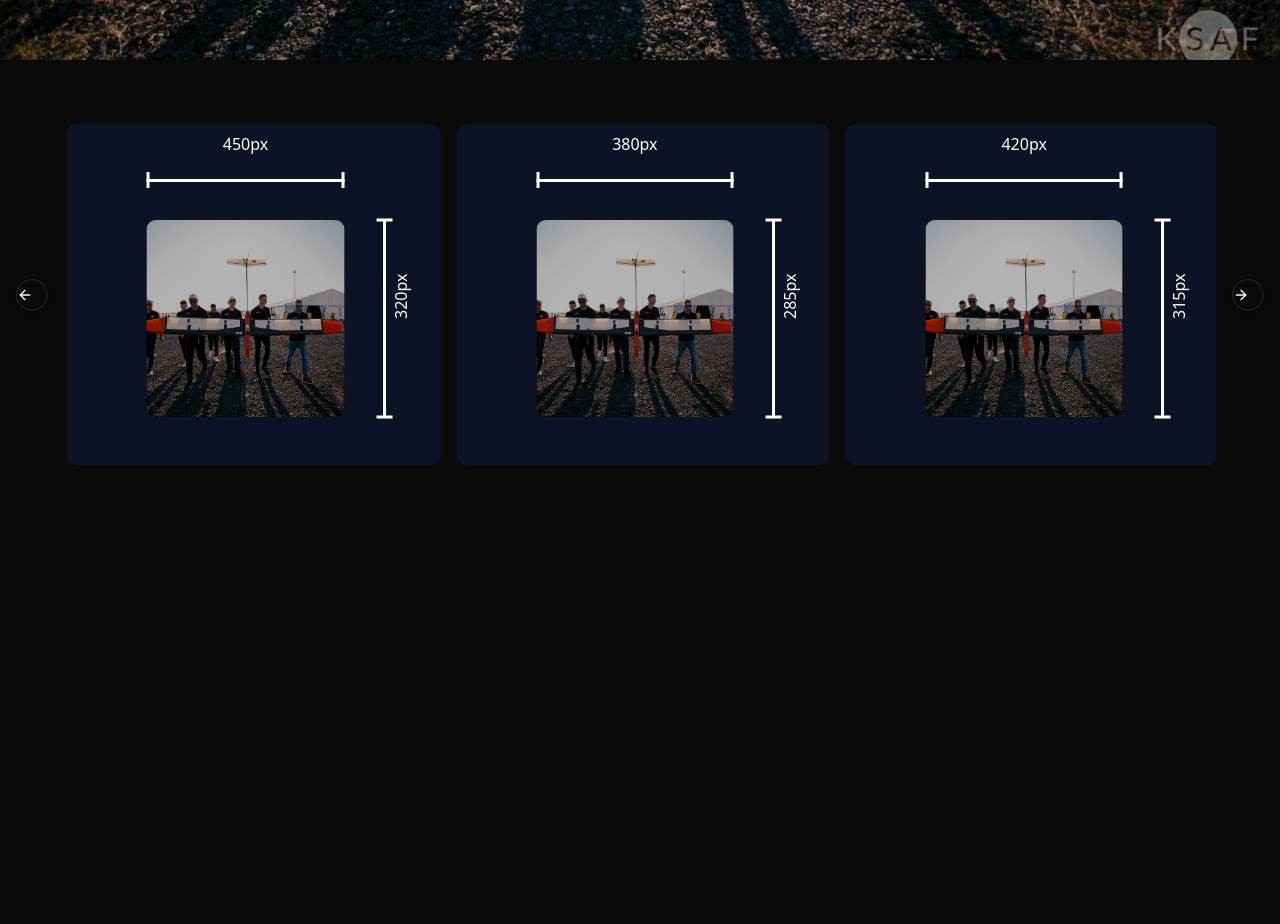
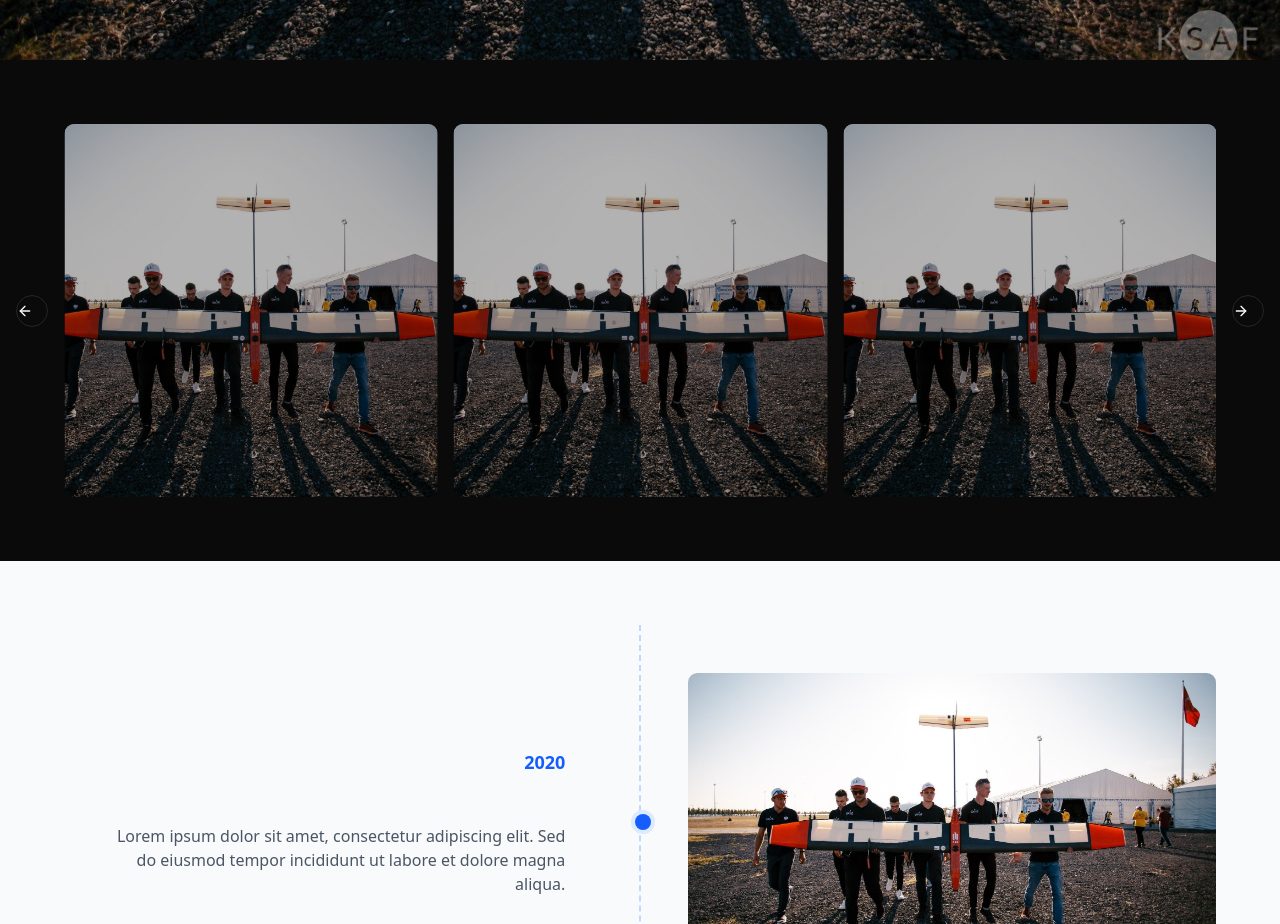
Before and after one commit to wleklinskimateusz/plane, a Next.js app: page /en-US/projects/uszatek in a window 1280 px wide. Shown: the part 820-1744 px from the top of the page. Before the commit the page ends 1349 px from the top, so only its background shows below. Built offline with nearby package versions, Linux system fonts and the light colour scheme.

Commit message:
feat: add timeline component

```diff
--- a/package.json
+++ b/package.json
@@ -16,7 +16,9 @@
     "clsx": "^2.1.1",
     "embla-carousel-autoplay": "^8.5.2",
     "embla-carousel-react": "^8.5.2",
+    "framer-motion": "^12.4.3",
     "lucide-react": "^0.475.0",
+    "motion": "^12.4.3",
     "negotiator": "^1.0.0",
     "next": "15.2.0-canary.56",
     "react": "^19.0.0",
--- a/src/app/[lang]/projects/uszatek/page.tsx
+++ b/src/app/[lang]/projects/uszatek/page.tsx
@@ -2,6 +2,7 @@ import Image from "next/image";
 import { getTranslations } from "@/translations/common/dictionary";
 import { ImageCard } from "@/components/image-card";
 import { BlueprintWrapper } from "@/components/blueprint-wrapper";
+import * as motion from "motion/react-client";
 
 import {
   CarouselContent,
@@ -10,6 +11,22 @@ import {
   CarouselPrevious,
 } from "@/components/ui/carousel";
 import { Carousel } from "@/components/ui/carousel";
+import { Timeline } from "@/components/timeline";
+
+const container = {
+  hidden: { opacity: 0 },
+  show: {
+    opacity: 1,
+    transition: {
+      staggerChildren: 0.1,
+    },
+  },
+};
+
+const item = {
+  hidden: { opacity: 0, y: 20 },
+  show: { opacity: 1, y: 0 },
+};
 
 const carouselItems = [
   {
@@ -86,6 +103,37 @@ const carouselItems = [
   },
 ];
 
+const timelineItems = [
+  {
+    date: "2020",
+    title: "Project Started",
+    description:
+      "Lorem ipsum dolor sit amet, consectetur adipiscing elit. Sed do eiusmod tempor incididunt ut labore et dolore magna aliqua.",
+    imageSrc: "/team.jpeg",
+  },
+  {
+    date: "2021",
+    title: "First Milestone",
+    description:
+      "Ut enim ad minim veniam, quis nostrud exercitation ullamco laboris nisi ut aliquip ex ea commodo consequat.",
+    imageSrc: "/team.jpeg",
+  },
+  {
+    date: "2022",
+    title: "Major Achievement",
+    description:
+      "Duis aute irure dolor in reprehenderit in voluptate velit esse cillum dolore eu fugiat nulla pariatur.",
+    imageSrc: "/team.jpeg",
+  },
+  {
+    date: "2023",
+    title: "Current Status",
+    description:
+      "Excepteur sint occaecat cupidatat non proident, sunt in culpa qui officia deserunt mollit anim id est laborum.",
+    imageSrc: "/team.jpeg",
+  },
+];
+
 export default async function Uszatek({
   params,
 }: {
@@ -118,14 +166,19 @@ export default async function Uszatek({
         <div className="w-full gap-8">
           <Carousel opts={{ loop: true }}>
             <CarouselContent>
-              {carouselItems.map((item) => (
+              {carouselItems.map((item, index) => (
                 <CarouselItem className="basis-full md:basis-1/3" key={item.id}>
-                  <BlueprintWrapper
-                    topText={item.dimensions.width}
-                    rightText={item.dimensions.height}
+                  <motion.div
+                    initial={{ opacity: 0, y: 20 }}
+                    animate={{ opacity: 1, y: 0 }}
+                    transition={{
+                      duration: 0.5,
+                      delay: index * 0.1,
+                    }}
+                    whileHover={{ scale: 1.02 }}
                   >
                     <ImageCard imageSrc={item.imageSrc} alt={item.alt} />
-                  </BlueprintWrapper>
+                  </motion.div>
                 </CarouselItem>
               ))}
             </CarouselContent>
@@ -134,6 +187,12 @@ export default async function Uszatek({
           </Carousel>
         </div>
       </section>
+
+      <section className="py-16 px-16 bg-gray-50">
+        <div className="max-w-7xl mx-auto">
+          <Timeline items={timelineItems} />
+        </div>
+      </section>
     </div>
   );
 }
--- a/src/components/image-card.tsx
+++ b/src/components/image-card.tsx
@@ -1,4 +1,7 @@
+"use client";
+
 import Image from "next/image";
+import { motion } from "framer-motion";
 
 interface ImageCardProps {
   imageSrc: string;
@@ -7,14 +10,30 @@ interface ImageCardProps {
 
 export const ImageCard = ({ imageSrc, alt }: ImageCardProps) => {
   return (
-    <div className="relative aspect-square w-full">
-      <Image
-        src={imageSrc}
-        alt={alt}
-        fill
-        className="object-cover rounded-lg"
-      />
-      <div className="absolute inset-0 bg-black/30 rounded-lg" />
-    </div>
+    <motion.div
+      className="relative aspect-square w-full"
+      initial={{ opacity: 0, y: 20 }}
+      animate={{ opacity: 1, y: 0 }}
+      transition={{ duration: 0.5 }}
+      whileHover={{ scale: 1.02 }}
+    >
+      <motion.div
+        className="relative h-full w-full overflow-hidden rounded-lg"
+        whileHover={{ scale: 1.05 }}
+        transition={{ duration: 0.3 }}
+      >
+        <Image
+          src={imageSrc}
+          alt={alt}
+          fill
+          className="object-cover transition-transform duration-300"
+        />
+        <motion.div
+          className="absolute inset-0 bg-black/30 rounded-lg"
+          whileHover={{ opacity: 0 }}
+          transition={{ duration: 0.3 }}
+        />
+      </motion.div>
+    </motion.div>
   );
 };
--- /dev/null
+++ b/src/components/timeline.tsx
@@ -0,0 +1,97 @@
+"use client";
+
+import { cn } from "@/lib/utils";
+import Image from "next/image";
+import { motion } from "framer-motion";
+import { useInView } from "framer-motion";
+import { useRef } from "react";
+
+interface TimelineItemProps {
+  date: string;
+  title: string;
+  description: string;
+  imageSrc: string;
+  isLeft?: boolean;
+}
+
+const TimelineItem = ({
+  date,
+  title,
+  description,
+  imageSrc,
+  isLeft,
+}: TimelineItemProps) => {
+  const ref = useRef(null);
+  const isInView = useInView(ref, { once: true, margin: "-100px" });
+
+  return (
+    <div
+      ref={ref}
+      className={cn(
+        "flex w-full items-center justify-center gap-4",
+        isLeft ? "flex-row" : "flex-row-reverse"
+      )}
+    >
+      {/* Content */}
+      <motion.div
+        className={cn("w-1/2 p-8", isLeft ? "text-right" : "text-left")}
+        initial={{ opacity: 0, x: isLeft ? -50 : 50 }}
+        animate={{
+          opacity: isInView ? 1 : 0,
+          x: isInView ? 0 : isLeft ? -50 : 50,
+        }}
+        transition={{ duration: 0.8, delay: 0.2 }}
+      >
+        <div className="space-y-4">
+          <time className="text-lg font-bold text-blue-600">{date}</time>
+          <h3 className="text-2xl font-bold">{title}</h3>
+          <p className="text-gray-600">{description}</p>
+        </div>
+      </motion.div>
+
+      {/* Timeline center */}
+      <div className="relative flex h-full w-16 items-center justify-center">
+        <div className="absolute left-1/2 -translate-x-1/2 h-full w-0 border-l-2 border-dashed border-blue-200" />
+        <motion.div
+          className="absolute left-1/2 -translate-x-1/2 h-4 w-4 rounded-full bg-blue-600 ring-4 ring-blue-100"
+          initial={{ scale: 0 }}
+          animate={{ scale: isInView ? 1 : 0 }}
+          transition={{ duration: 0.4 }}
+        />
+      </div>
+
+      {/* Image */}
+      <motion.div
+        className="w-1/2"
+        initial={{ opacity: 0, x: isLeft ? 50 : -50 }}
+        animate={{
+          opacity: isInView ? 1 : 0,
+          x: isInView ? 0 : isLeft ? 50 : -50,
+        }}
+        transition={{ duration: 0.8, delay: 0.4 }}
+      >
+        <div className="relative aspect-video w-full overflow-hidden rounded-lg">
+          <Image src={imageSrc} alt={title} fill className="object-cover" />
+        </div>
+      </motion.div>
+    </div>
+  );
+};
+
+interface TimelineProps {
+  items: Array<Omit<TimelineItemProps, "isLeft">>;
+}
+
+export const Timeline = ({ items }: TimelineProps) => {
+  return (
+    <div className="relative space-y-12 py-12">
+      {/* Continuous vertical line */}
+      <div className="absolute left-1/2 top-0 -translate-x-1/2 h-full w-0 border-l-2 border-dashed border-blue-200" />
+
+      {/* Timeline items */}
+      {items.map((item, index) => (
+        <TimelineItem key={index} {...item} isLeft={index % 2 === 0} />
+      ))}
+    </div>
+  );
+};
--- a/src/components/ui/carousel.tsx
+++ b/src/components/ui/carousel.tsx
@@ -54,7 +54,7 @@ const Carousel = React.forwardRef<
       setApi,
       plugins = [
         Autoplay({
-          delay: 2000,
+          delay: 4000,
         }),
       ],
       className,
```
Also changed, not shown: 1 other file (tests, documents, lock files or other folders).
